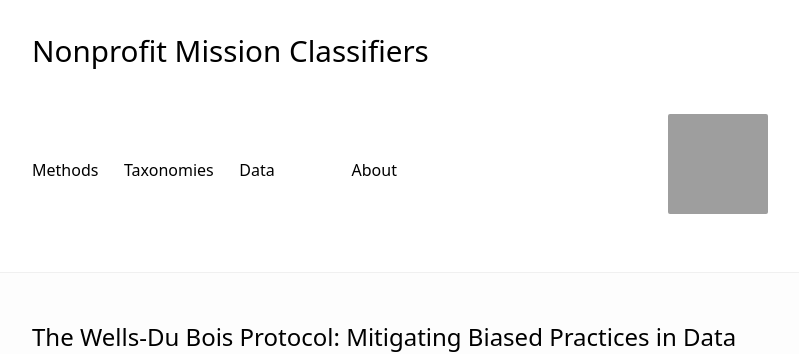
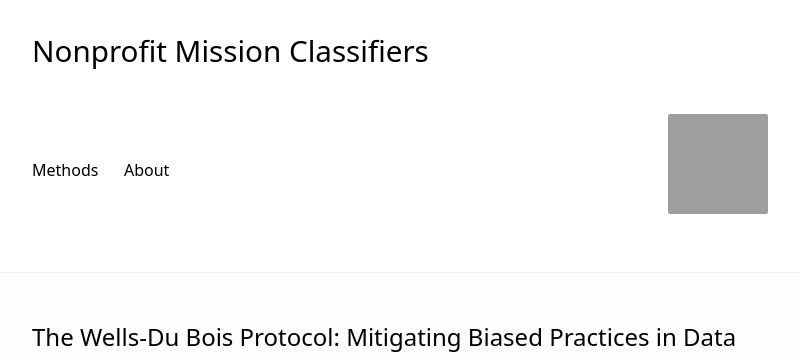
Before and after one commit to lecy/wells-dubois-protocol, a Jekyll site: the page built from index.md, in a window 1280 px wide and 900 px high. Shown: the top 354 px of the window, without its empty margins (240-1039 px from the left). Built offline with Jekyll 4.4.1, drawn with Linux system fonts in a browser that asks for light colours; grey boxes are pictures that could not be loaded.

Commit message:
Update _config.yml

```diff
--- a/_config.yml
+++ b/_config.yml
@@ -16,10 +16,6 @@ minimal_theme: false         # radically minimalistic theme
 
 navigation:                  # show navigation links in the header
   - index.md
-  - taxonomies.md
-  - data.md
-  - packages.md
-  - accuracy.md
   - about.md
 
 
```
